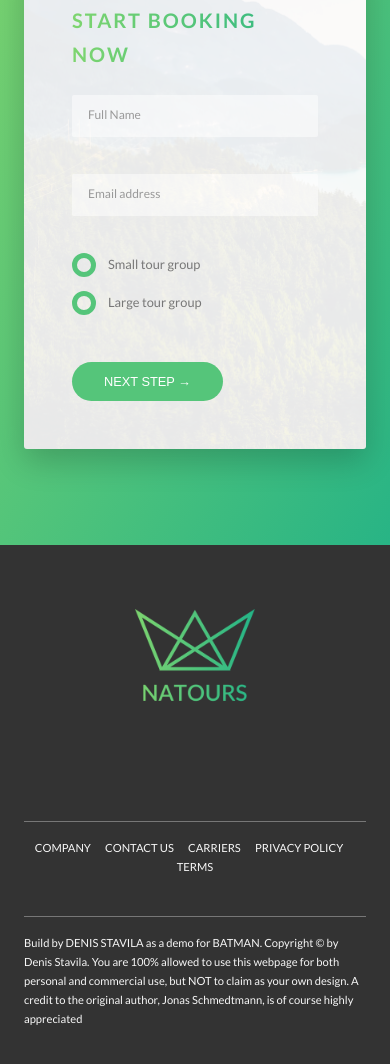
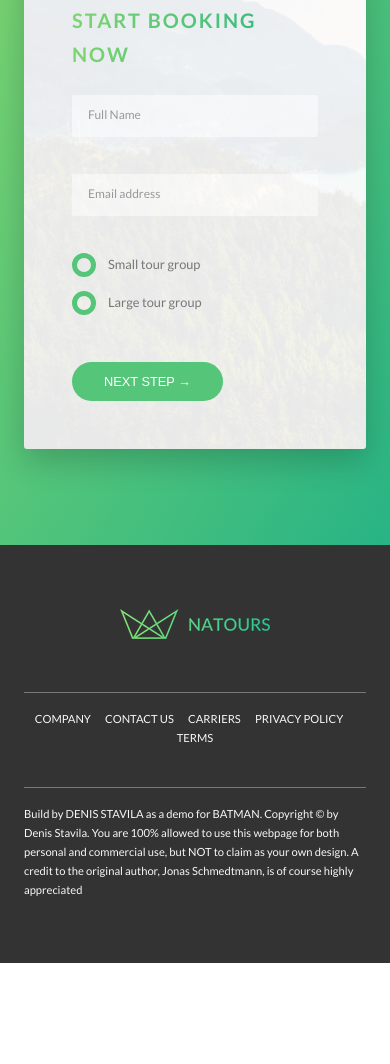
Before and after one commit to XenderMd/Natours-Project, a website: page index.html in a window 390 px wide. Shown: the part 5927-6991 px from the top of the page. After the commit the page ends 6890 px from the top, so only its background shows below. Drawn offline with Linux system fonts and the light colour scheme.

Commit message:
Responsive images in HTML - Art Direction and Density Switching (Footer)

```diff
--- a/index.html
+++ b/index.html
@@ -412,7 +412,14 @@
 
     <footer class="footer">
       <div class="footer__logo-box">
-        <img src="img/logo-green-2x.png" alt="Full Logo" class="footer__logo" />
+
+
+        <picture class="footer__logo">
+          <source srcset="img/logo-green-small-1x.png 1x, img/logo-green-small-2x.png 2x"
+                  media="(max-width: 37.5em)">
+          <img srcset="img/logo-green-1x.png 1x, img/logo-green-2x.png 2x" alt="Full Logo"/>
+        </picture>
+
       </div>
 
       <div class="row">
```
